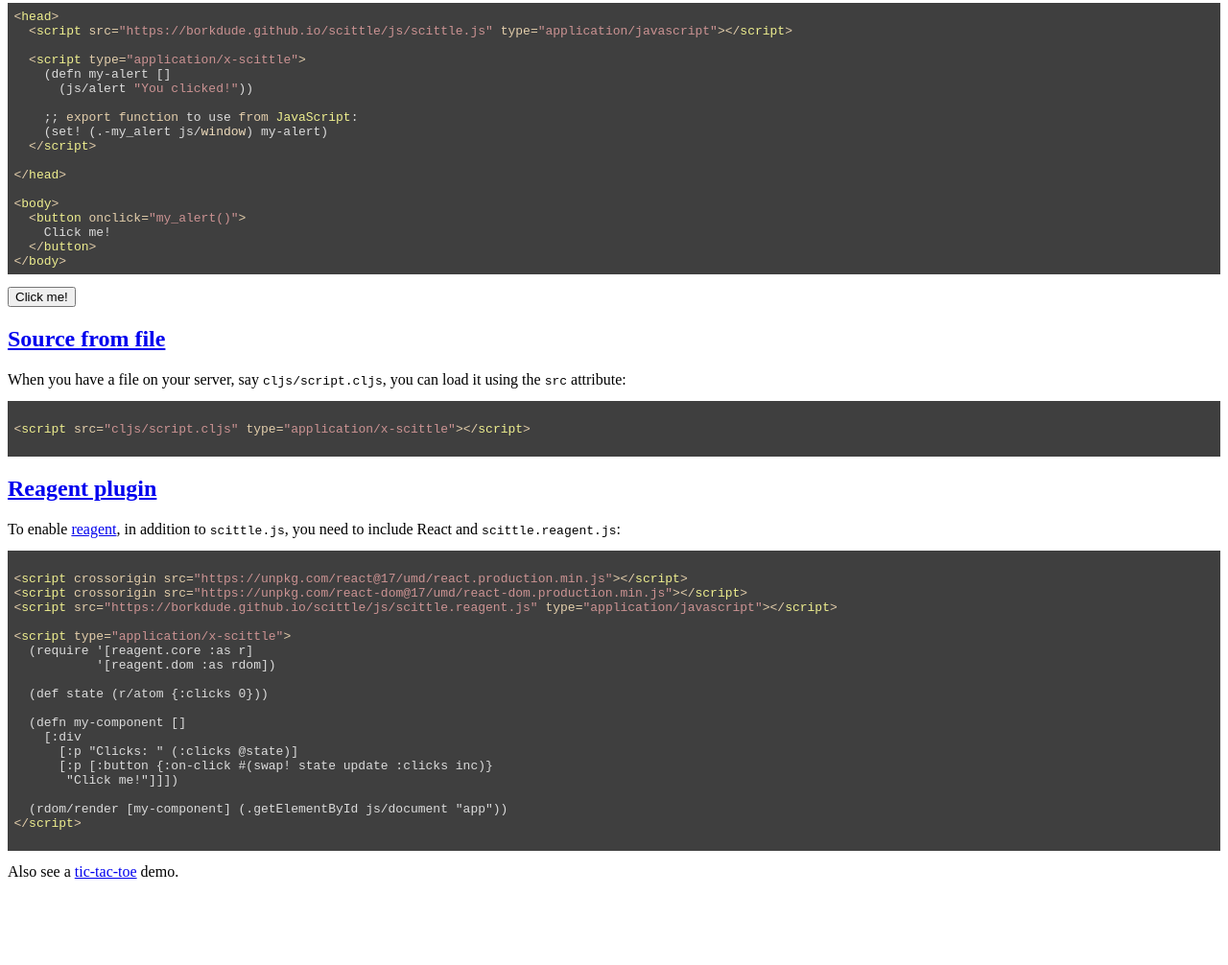
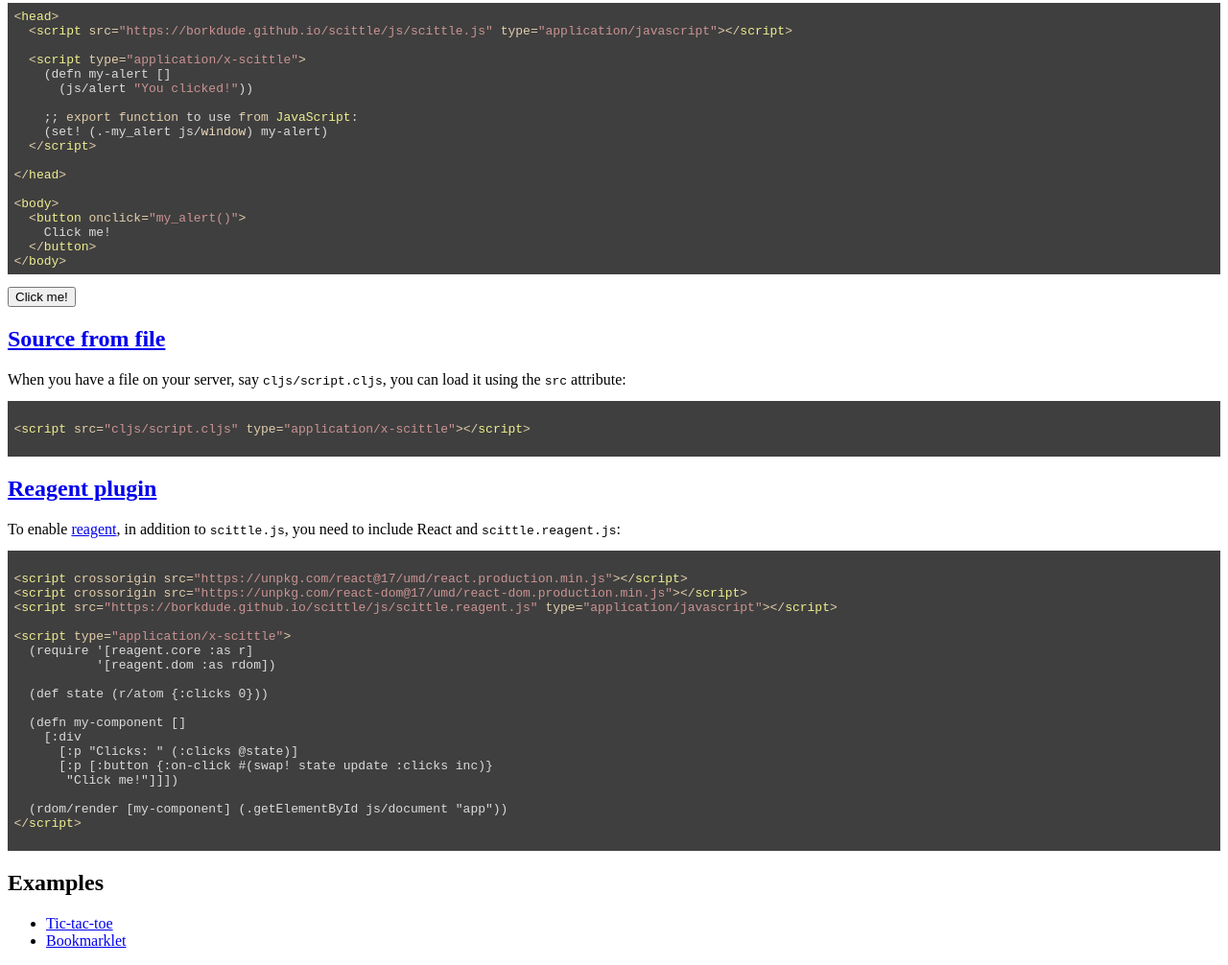
Before and after one commit to babashka/scittle, a plain HTML site: page resources/public/index.html in a window 1280 px wide. Shown: the part 391-1397 px from the top of the page at 96% size. Before the commit the page ends 1317 px from the top, so only its background shows below. Drawn offline with nearby package versions, Linux system fonts and the light colour scheme; a script that the page names is missing.

Commit message:
Add example links

```diff
--- a/resources/public/index.html
+++ b/resources/public/index.html
@@ -120,7 +120,11 @@
 
     <div id="app"></div>
 
-    Also see a <a href="tictactoe.html">tic-tac-toe</a> demo.
+    <h2>Examples</h2>
+    <ul>
+      <li><a href="tictactoe.html">Tic-tac-toe</a></li>
+      <li><a href="bookmarklet.html">Bookmarklet</a></li>
+    </ul>
 
     <script type="text/javascript">hljs.highlightAll();</script>
 
```
